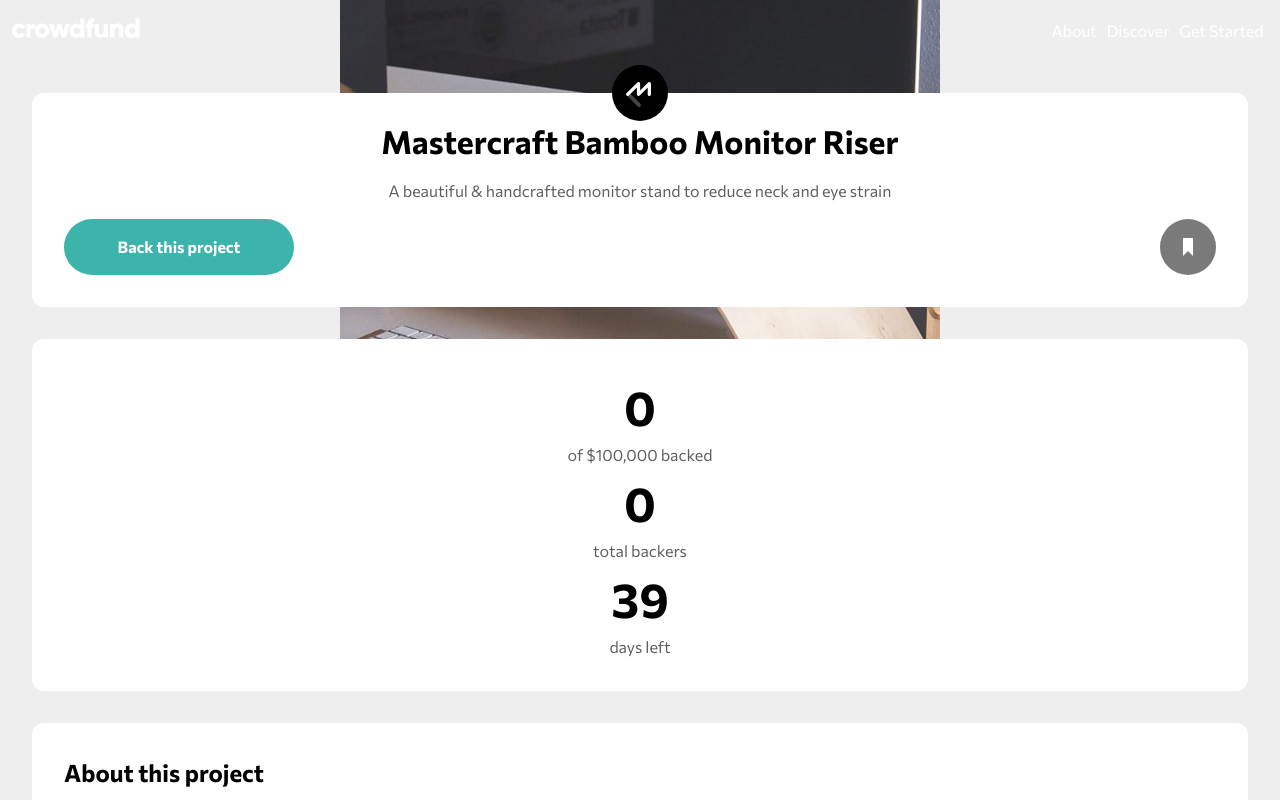
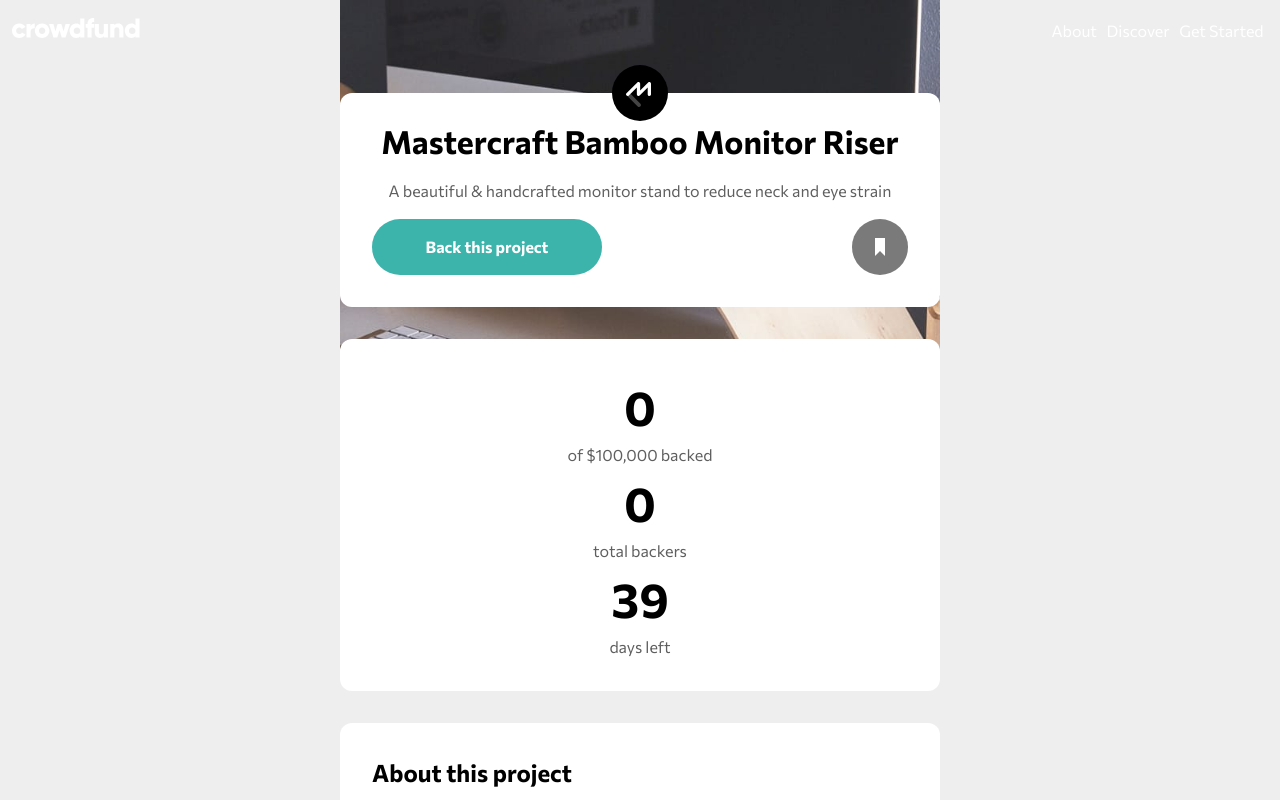
Before and after one commit to migvidal/crowdfunding-product-page, a Vue app: page / in a window 1280 px wide. Shown: the top 800 px of the page. Built offline with nearby package versions, Linux system fonts and the light colour scheme.

Commit message:
adjusted sections width

```diff
--- a/src/components/CrowdfundHome.vue
+++ b/src/components/CrowdfundHome.vue
@@ -255,8 +255,9 @@ main.home {
   z-index: 10;
   header,
   section {
-    margin: 2rem;
+    margin: 2rem auto;
     padding: 2rem;
+    width: clamp(250px, 600px, 90vw);
     border-radius: $radius;
     background-color: #fff;
   }
```
